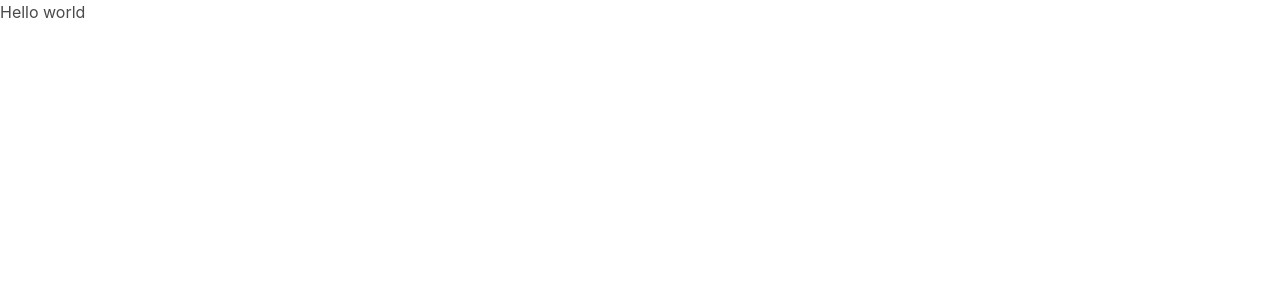
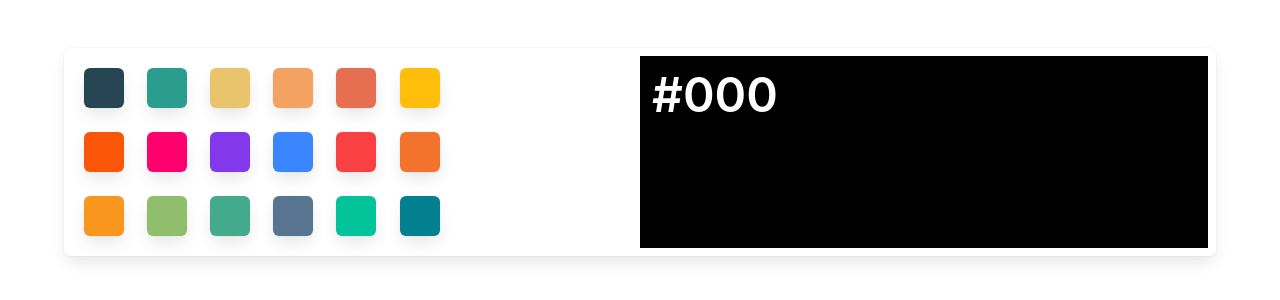
Before and after one commit to aftabqamar90/VuePractice, a Vue app: page / in a window 1280 px wide. Shown: the top 300 px of the page. Built offline with nearby package versions, Linux system fonts and the light colour scheme.

Commit message:
Change  Color with Custom Event

```diff
--- a/src/App.vue
+++ b/src/App.vue
@@ -1,13 +1,70 @@
 <template>
  <div id="app">
-  Hello world
+    <div class="section">
+      <div class="container">
+          <div class="box">
+              <div class="columns">
+                <div class="column is-4">
+                    <div class="columns is-multiline">
+                        <div class="column is-2" v-for="(color,index) in colors" :key="index">
+                            <ColorBox @ChangeColor="ChangeColor" :color="color"></ColorBox>
+                        </div>
+                    </div>
+                </div>
+                <div class="column is-6 is-offset-2" :style="{'background-color':boxColor}">
+                  <h1 class="title is-1 has-text-white">
+                    {{boxColor}}
+                  </h1>
+                </div>
+              </div>
+          </div>
+      </div>
+    </div>
   </div>
 </template>
-
+<style>
+.box-color:hover{
+  cursor: pointer;
+  opacity:0.6
+}
+</style>
 <script>
 import   "bulma/css/bulma.css"
+import  ColorBox from "./components/ColorBox"
 export default {
   name: 'App',
-  components: {},
+  components: {
+    ColorBox
+  },
+  methods:{
+    ChangeColor(color){
+        this.boxColor=color;
+      }
+    },
+   data() {
+    return {
+      boxColor: "#000",
+      colors: [
+        "#264653",
+        "#2a9d8f",
+        "#e9c46a",
+        "#f4a261",
+        "#e76f51",
+        "#ffbe0b",
+        "#fb5607",
+        "#ff006e",
+        "#8338ec",
+        "#3a86ff",
+        "#f94144",
+        "#f3722c",
+        "#f8961e",
+        "#90be6d",
+        "#43aa8b",
+        "#577590",
+        "#02c39a",
+        "#028090"
+      ]
+    };
+   },
 };
 </script>
--- /dev/null
+++ b/src/components/ColorBox.vue
@@ -0,0 +1,10 @@
+<template>
+<div class="box box-color" @click="$emit('ChangeColor',color)" :style="{'background-color':color}"></div>
+</template>
+<script>
+
+export default {
+    name:'ColorBox',
+    props:['color']
+}
+</script>
```
